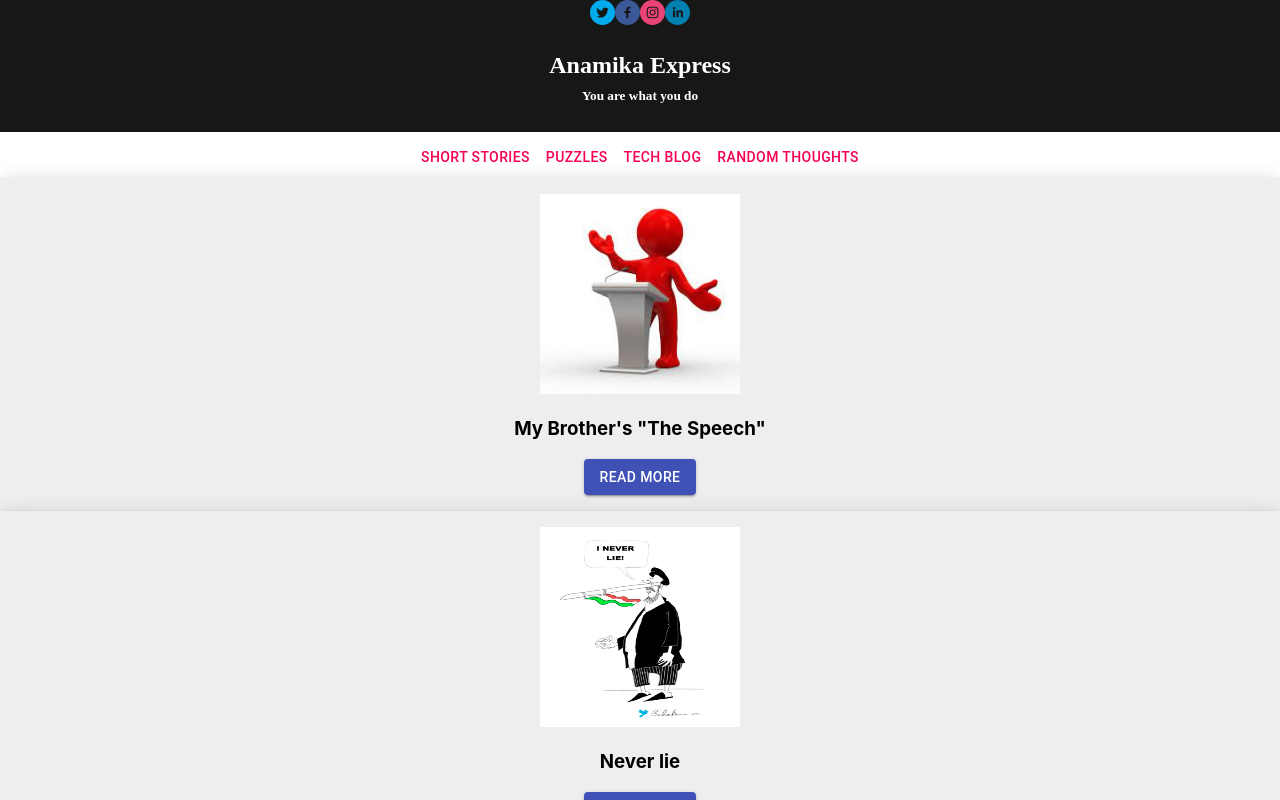
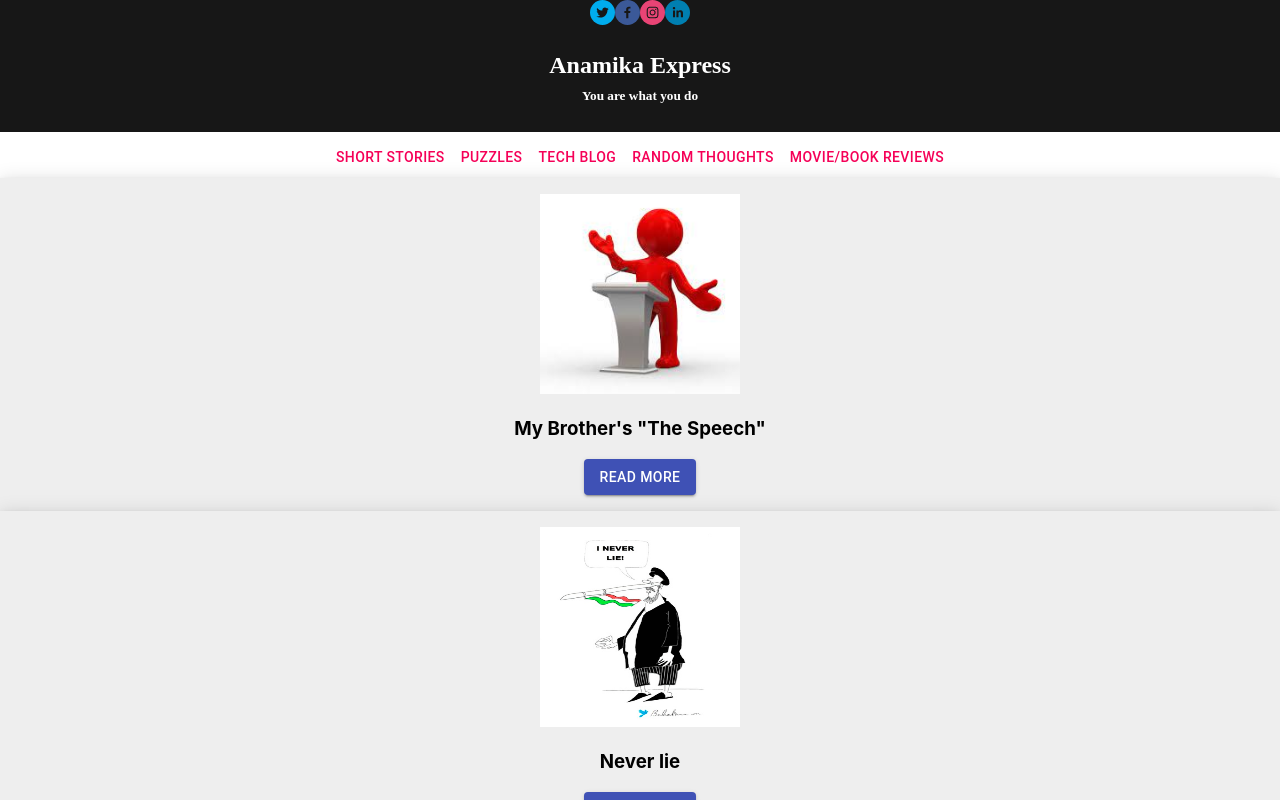
Before and after one commit to nutanbhootraa/AnamikaExpress, a React (Create React App) app: page / in a window 1280 px wide. Shown: the top 800 px of the page. Built offline with nearby package versions, Linux system fonts and the light colour scheme.

Commit message:
One Mic Stand

```diff
--- a/src/blogs/BlogMetaData.js
+++ b/src/blogs/BlogMetaData.js
@@ -29,8 +29,19 @@ import TwentyFive from './blogFiles/TwentyFive';
 import TwentySix from './blogFiles/TwentySix';
 import TwentySeven from './blogFiles/TwentySeven';
 import TwentyEight from './blogFiles/TwentyEight';
+import TwentyNine from './blogFiles/TwentyNine';
 
 const listOfBlogs = [
+    {
+        id: 29,
+        idToShow: 0,
+        category:'4',
+        title:"One Mic Stand" ,
+        src: '/onemicstand.jpg',
+        show: <TwentyNine />,
+        link: 'onemicstand',
+        date: 'Oct 22, 2021',
+    },
     {
         id: 28,
         idToShow: 8,
--- /dev/null
+++ b/src/blogs/blogFiles/TwentyNine.js
@@ -0,0 +1,39 @@
+import React from 'react';
+import Grid from '@material-ui/core/Grid';
+import {Twemoji} from 'react-emoji-render';
+
+const TwentyNine= () => {
+    return (
+        <div>
+
+            <Grid align="left" width="75%">
+                <p>
+
+                    It's easier to make jokes about yourself because you know what is coming up. You might get offended for the first time (by yourself of course <Twemoji svg text=":P" />), but after some time, you accept the reality. It is where people come out of their comfort zone.
+<br/><br/>
+                    One Mic Stand is a perfect example of this. Be it sunny Leone, Chetan Bhagat, or Karan Johar, everyone tried stand-up comedy for the first time. And the one thing I liked the most is they cracked jokes on themselves with absolute ease.
+                    <br/>
+                    Initially, it looks like your failures, but when you come out of your comfort zone and retrospect things from a different perspective, there is no looking back.
+                    <br/>
+                    Hats off to these 5 non-comedians who came on a public platform and made fun of themselves.
+                    <br/><br/>
+                    One thing they could have improved is to put some more fresh jokes, say Karan Johar is ranting for 5 minutes about how he only introduces nepo kids or how his career as actor is finished, he could have tried something new.
+                    Or Chetan Bhagat talking something else apart from his MBA, bollywood or how his books are not good enough.
+                    <br/><br/>
+                    Overall one time watch show, it will definitely tickle your funny bone.
+                    <br/>
+                    <Grid align="center" style={{backgroundColor:"#eeeeee"}} width="75%">
+                        <p style={{fontFamily:"Alegreya, serif", color:"blue", lineHeight:'1.8'}}>
+                            Enjoy One Mic Stand on Amazon Prime!!! <Twemoji svg text=" 🤗🤗" />
+                            <br/>
+                            #showReview #oneMicStand #standUpComedy #writing #blogging #blogger
+                        </p>
+                    </Grid>
+                </p>
+            </Grid>
+
+        </div>
+    );
+};
+
+export default TwentyNine;
--- a/src/categories/CategoriesMetaData.js
+++ b/src/categories/CategoriesMetaData.js
@@ -19,6 +19,11 @@ const listOfCategories = [
         categoryName: 'Random Thoughts',
         link:'randomthoughts',
     },
+    {
+        id: '4',
+        categoryName: 'Movie/Book Reviews',
+        link:'reviews',
+    },
 ];
 
 
```
Also changed, not shown: public/blogImages/onemicstand.jpg (added).
